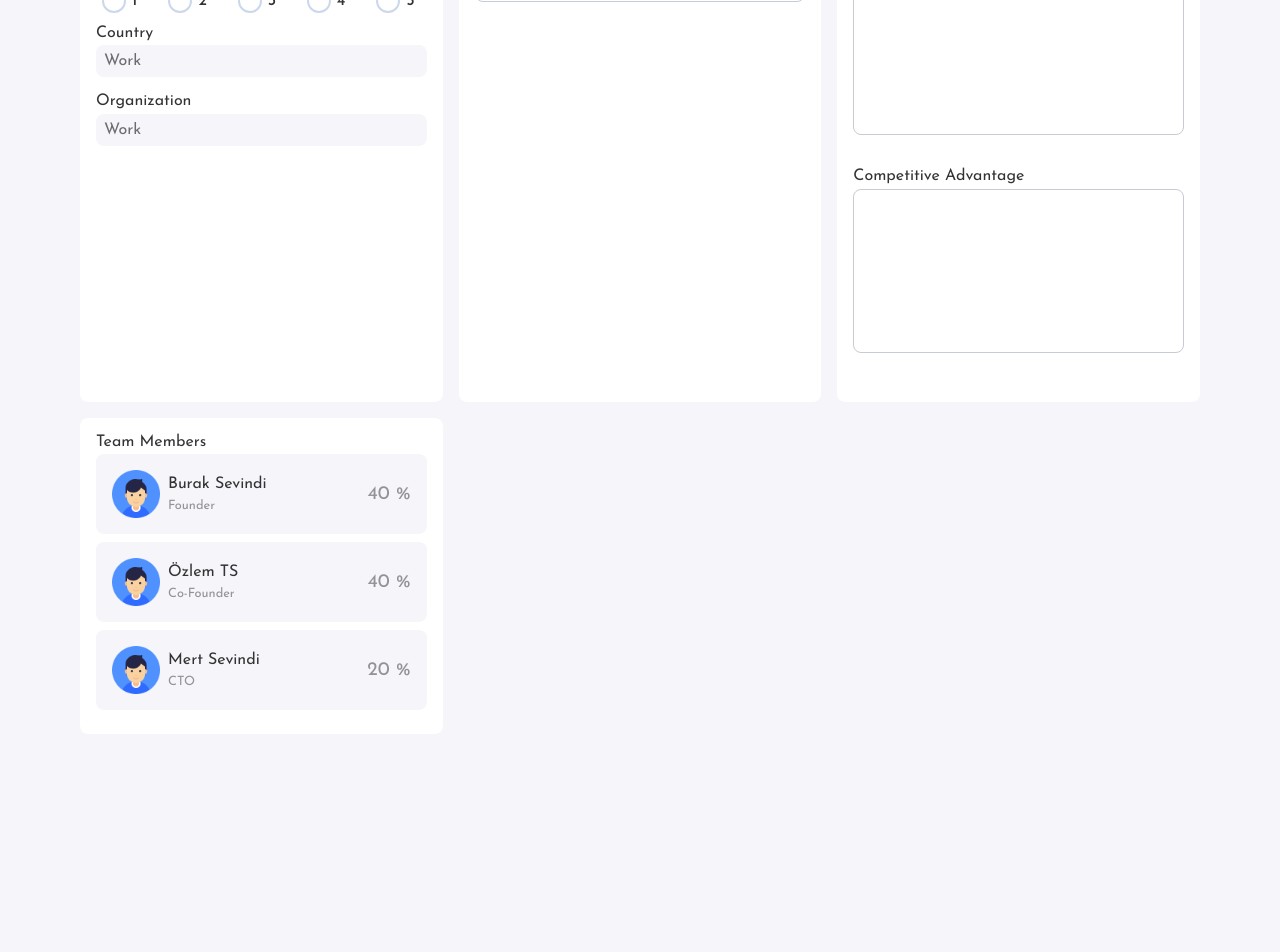
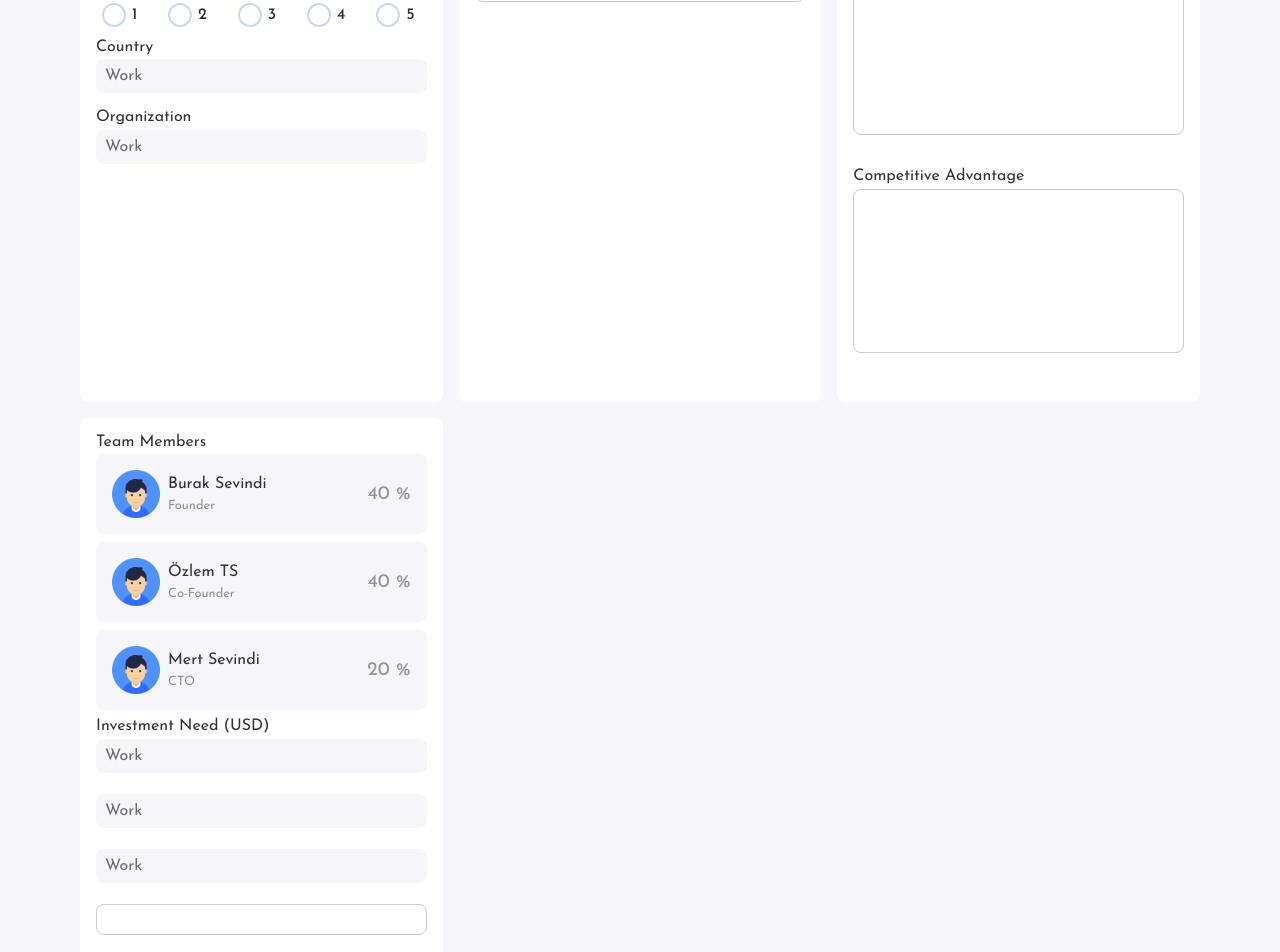
Before and after one commit to ozlemts/reactComponents, a Next.js app: page / in a window 1280 px wide. Shown: the part 1020-1972 px from the top of the page. Before the commit the page ends 1770 px from the top, so only its background shows below. Built offline with nearby package versions, Linux system fonts and the light colour scheme.

Commit message:
select list border problem

```diff
--- a/components/TeamMemberEditor.js
+++ b/components/TeamMemberEditor.js
@@ -1,5 +1,7 @@
 import React, { useState } from "react";
 import TeamMember from "./TeamMember";
+import CustomInput from "./CustomInput";
+import SelectBox from "./SelectBox";
 
 export const TeamMemberEditor = (props) => {
 
@@ -38,6 +40,11 @@ export const TeamMemberEditor = (props) => {
 					/>
 				)
 			})}
+			<SelectBox label="Investment Need (USD)"/>
+			<SelectBox/>
+			<SelectBox/>
+			<CustomInput/>
+
 		</div>
 	);
 };
--- a/styles/globals.css
+++ b/styles/globals.css
@@ -210,9 +210,9 @@ select {
 .select-box .custom-select{
   width: 100%;
   background: #f5f5fa;
-  border: none;
   border-radius: .5rem;
   padding: .5rem;
+  border: transparent .5px solid;
 }
 
 .select-box .custom-select:hover{ border: #9090cc .5px solid;}
```
